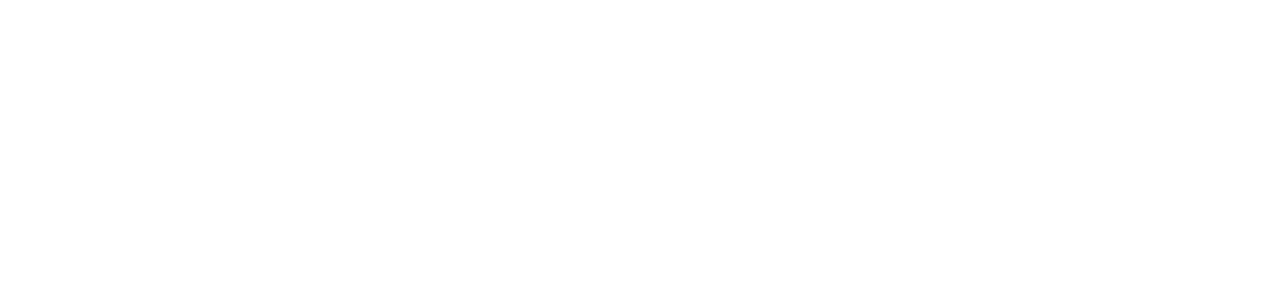
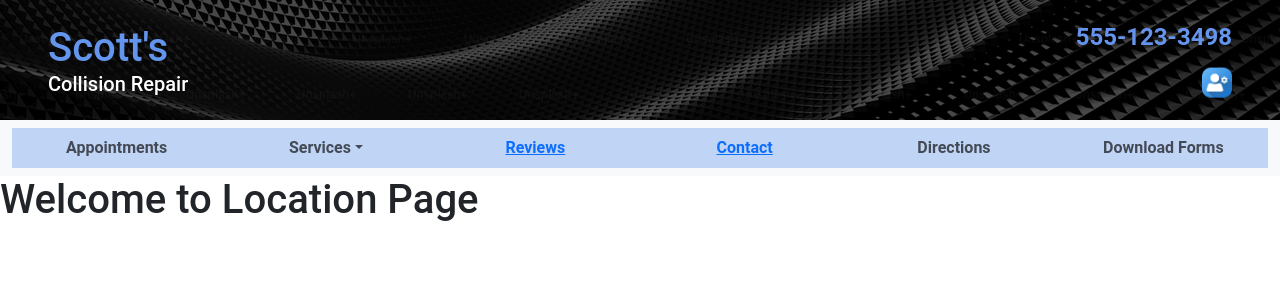
Before and after one commit to nelskev/collab-sp25, a React (Vite) app in the folder frontend/: page /locationPage in a window 1280 px wide. Before the commit this address had no page. Shown: the top 300 px of the page. Built offline with nearby package versions, Linux system fonts and the light colour scheme.

Commit message:
Location page created. Frontend routes. Navigation link updated.

```diff
--- a/frontend/src/App.jsx
+++ b/frontend/src/App.jsx
@@ -12,6 +12,7 @@
 import AdminReviewsPage from './admin/pages/AdminReviewsPage.jsx';
 import AdminAppointmentsPage from './admin/pages/AdminAppointmentsPage.jsx';
 import AppointmentsPage from './pages/AppointmentPage.jsx';
+import LocationPage from './pages/LocationPage.jsx';
 
 
 function App() {
@@ -43,6 +44,12 @@
           <>
           <Navbar />
           <AppointmentsPage />
+          </>
+        } />
+        <Route path='/locationPage' element={
+          <>
+          <Navbar />
+          <LocationPage />
           </>
         } />
 
--- a/frontend/src/components/Navbar.jsx
+++ b/frontend/src/components/Navbar.jsx
@@ -80,7 +80,7 @@
                 </Link>
               </li>
               <li className="nav-item">
-                <a className="nav-link" href="#">Directions</a>
+                <Link className="nav-link" to="locationPage">Directions</Link>
               </li>
               <li className="nav-item">
                 <a className="nav-link" href="#">Download Forms</a>
--- /dev/null
+++ b/frontend/src/pages/LocationPage.jsx
@@ -0,0 +1,13 @@
+import React from "react";
+import { useEffect } from "react";
+
+export default function LocationPage() {
+    useEffect ( () => {
+        document.title = "Location";
+    }
+    , []);
+
+    return (
+        <h1>Welcome to Location Page</h1>
+    );
+}
```
